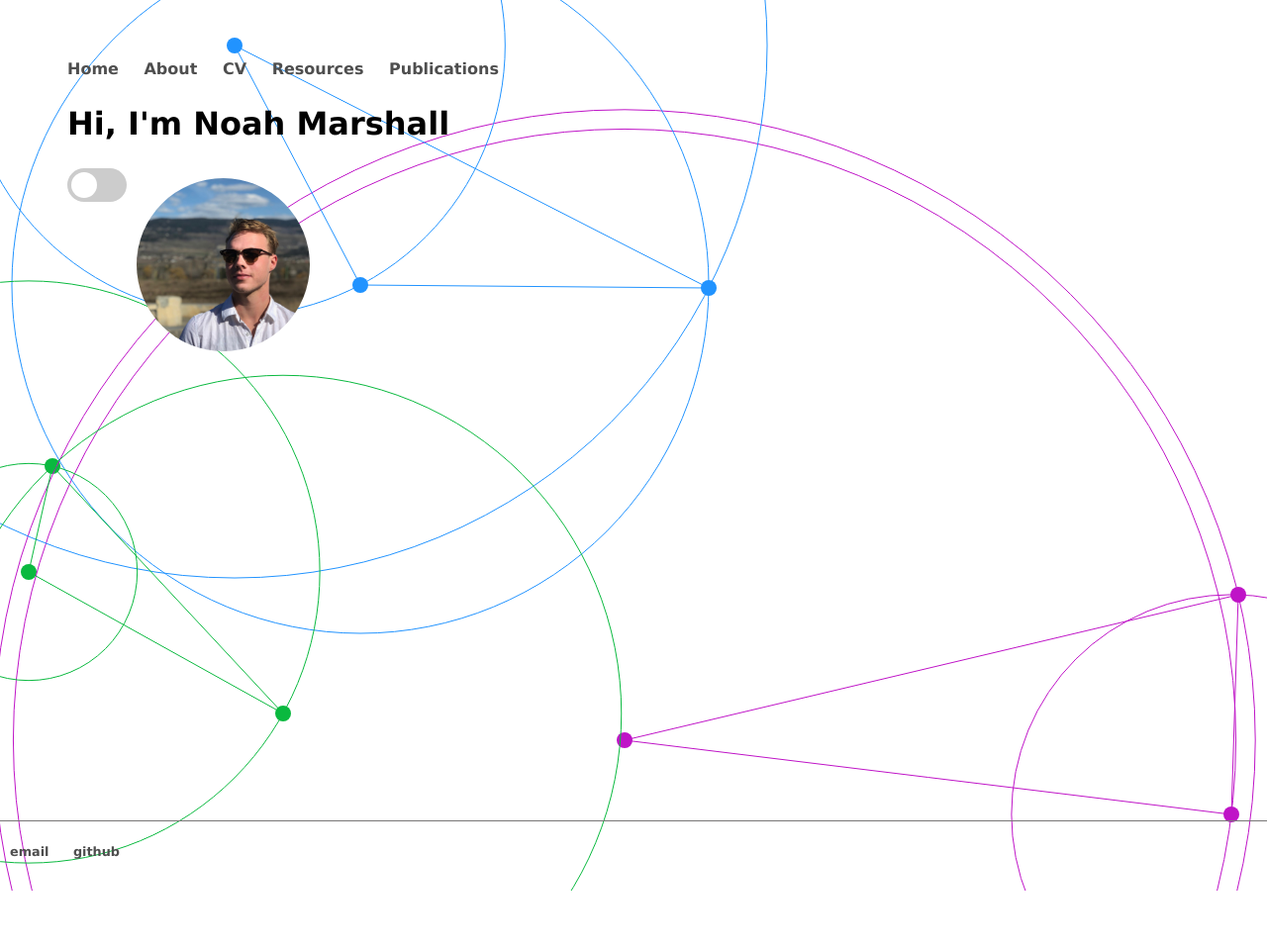
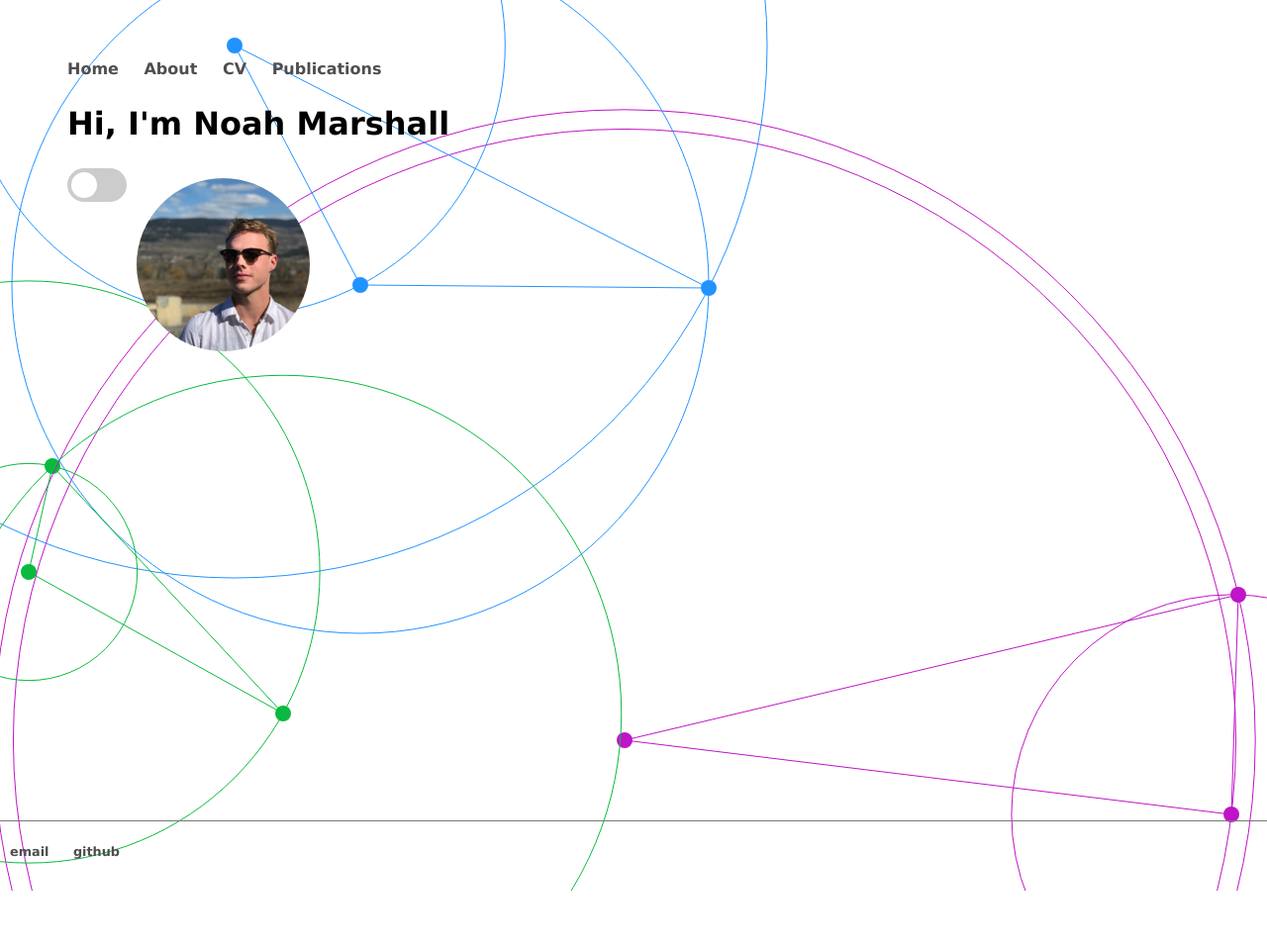
Before and after one commit to nmarzz/nmarzz.github.io, a Jekyll site: the page built from index.html, in a window 1280 px wide. Shown: the whole page at 99% size. Built offline with Jekyll 4.4.1, drawn with Linux system fonts in a browser that asks for light colours.

Commit message:
formating

```diff
--- a/_layouts/default.html
+++ b/_layouts/default.html
@@ -25,7 +25,7 @@
 			        		<li><a href="/">Home</a></li>
 				        	<li><a href="/about">About</a></li>
 			        		<li><a href="/noah_marshall_cv.pdf" type="application/pdf">CV</a></li>
-									<li><a href="/blog">Resources</a></li>
+									<!-- <li><a href="/blog">Resources</a></li> -->
 									<li><a href="/publications">Publications</a></li>
 			    		</ul>
 					</nav>
```
